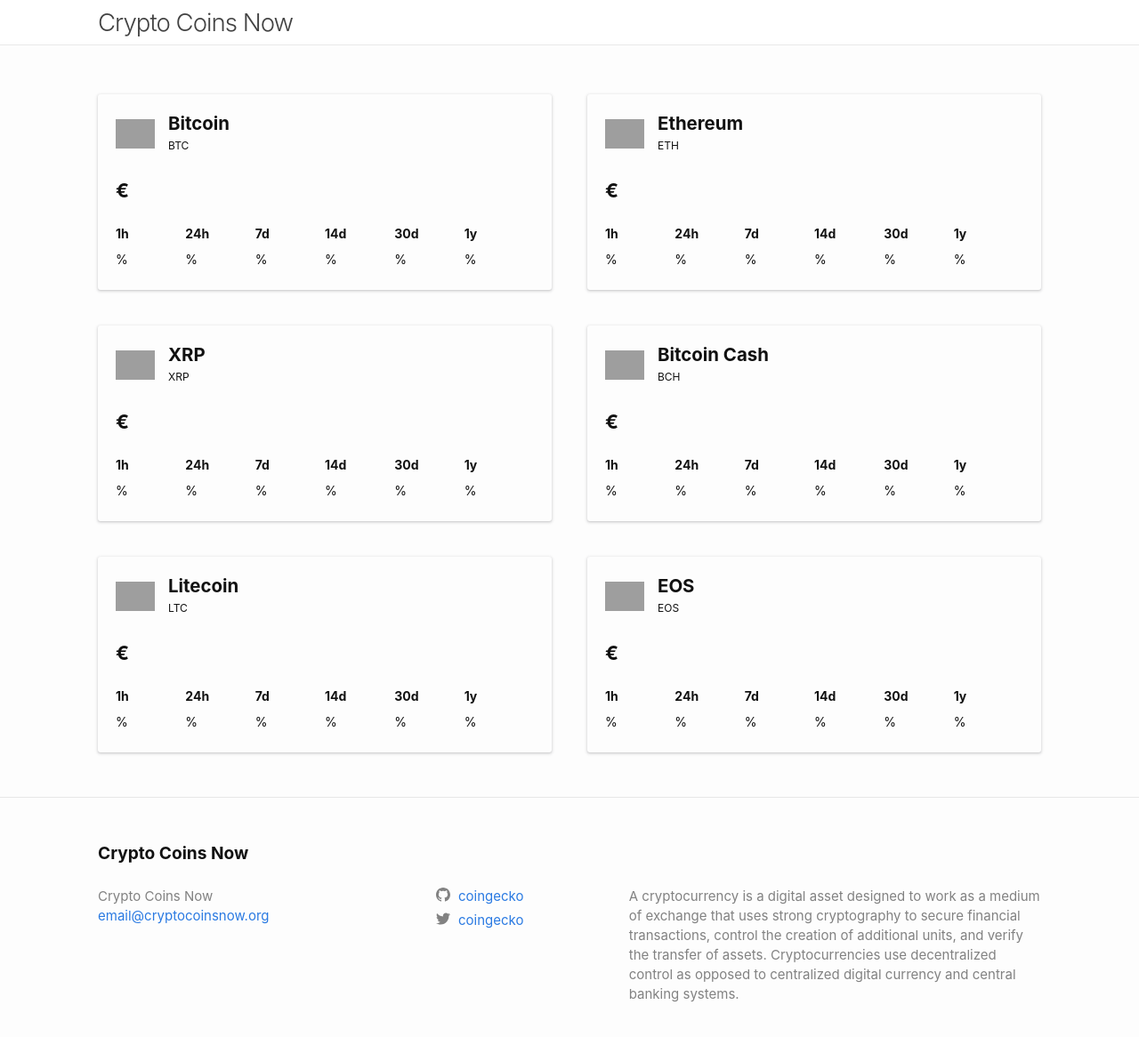
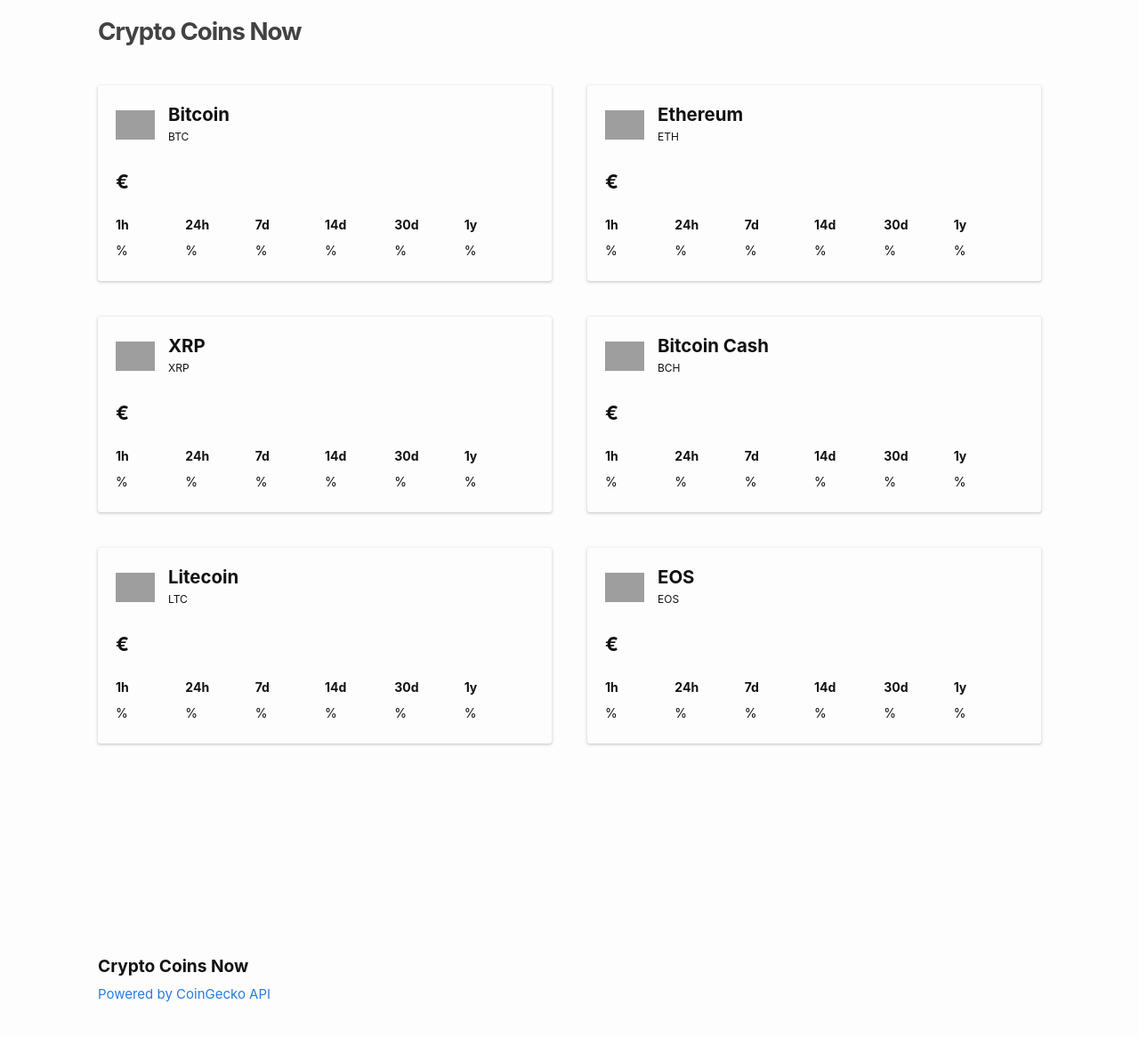
Before and after one commit to fakecoinbase/alexmsantosslashcoins, a Jekyll site: the page built from index.markdown, in a window 1280 px wide and 1179 px high. Shown: the top 1166 px of the window at 89% size. Built offline with Jekyll 4.4.1, drawn with Linux system fonts in a browser that asks for light colours; grey boxes are pictures that could not be loaded.

Commit message:
header and footer refactor

```diff
--- a/_config.yml
+++ b/_config.yml
@@ -21,7 +21,7 @@
 title: Crypto Coins Now
 email: email@cryptocoinsnow.org
 description: >- # this means to ignore newlines until "baseurl:"
-  A cryptocurrency is a digital asset designed to work as a medium of exchange that uses strong cryptography to secure financial transactions, control the creation of additional units, and verify the transfer of assets. Cryptocurrencies use decentralized control as opposed to centralized digital currency and central banking systems.
+  Powered by CoinGecko API
 baseurl: "/coins" # the subpath of your site, e.g. /blog
 url: "" # the base hostname & protocol for your site, e.g. http://example.com
 twitter_username: coingecko
--- a/_includes/footer.html
+++ b/_includes/footer.html
@@ -6,27 +6,9 @@
     <h2 class="footer-heading">{{ site.title | escape }}</h2>
 
     <div class="footer-col-wrapper">
-      <div class="footer-col footer-col-1">
-        <ul class="contact-list">
-          <li class="p-name">
-            {%- if site.author -%}
-              {{ site.author | escape }}
-            {%- else -%}
-              {{ site.title | escape }}
-            {%- endif -%}
-            </li>
-            {%- if site.email -%}
-            <li><a class="u-email" href="mailto:{{ site.email }}">{{ site.email }}</a></li>
-            {%- endif -%}
-        </ul>
-      </div>
-
-      <div class="footer-col footer-col-2">
-        {%- include social.html -%}
-      </div>
 
       <div class="footer-col footer-col-3">
-        <p>{{- site.description | escape -}}</p>
+        <p><a href="https://www.coingecko.com/api/documentations/v3" target="_blank">{{- site.description | escape -}}</a></p>
       </div>
     </div>
 
--- a/_sass/minima/_layout.scss
+++ b/_sass/minima/_layout.scss
@@ -3,11 +3,11 @@
  */
 .site-header {
   //border-top: 5px solid $grey-color-dark;
-  border-bottom: 1px solid $grey-color-light;
-  height: 50px;
-  background-color: #fff;
-  position: fixed;
-  width: 100%;
+  //border-bottom: 1px solid $grey-color-light;
+  //height: 50px;
+  //background-color: #fff;
+  //position: fixed;
+  //width: 100%;
 
   // Positioning context for the mobile navigation icon
   //position: relative;
@@ -15,10 +15,10 @@
 
 .site-title {
   @include relative-font-size(1.625);
-  font-weight: 300;
+  font-weight: 700;
   line-height: 50px;
   letter-spacing: -1px;
-  margin-bottom: 0;
+  margin: 10px 0;
   float: left;
 
   &,
@@ -30,6 +30,7 @@
 .site-nav {
   float: right;
   line-height: 50px;
+  display: none;
 
   .nav-trigger {
       display: none;
@@ -109,8 +110,8 @@
  * Site footer
  */
 .site-footer {
-  border-top: 1px solid $grey-color-light;
-  padding: $spacing-unit 0 0;
+  //border-top: 1px solid $grey-color-light;
+  //padding: $spacing-unit 0 0;
   p {
     font-size: 15px;
     line-height: 22px;
@@ -119,7 +120,7 @@
 
 .footer-heading {
   @include relative-font-size(1.125);
-  margin-bottom: $spacing-unit / 2;
+  margin-bottom: 8px;
 }
 
 .contact-list,
@@ -184,7 +185,7 @@
  * Page content
  */
 .page-content {
-  padding: 90px 0 0;
+  padding: 10px 0 0;
   flex: 1;
 }
 
```
